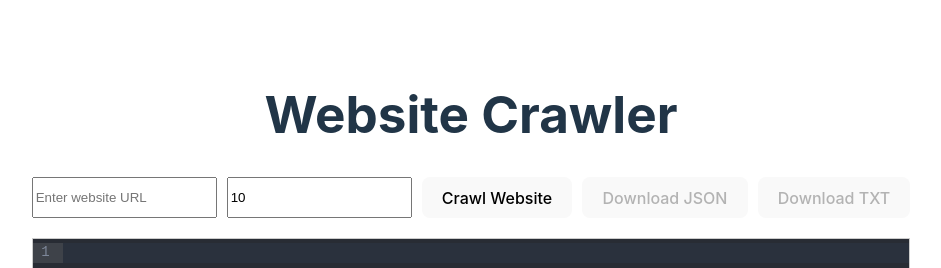
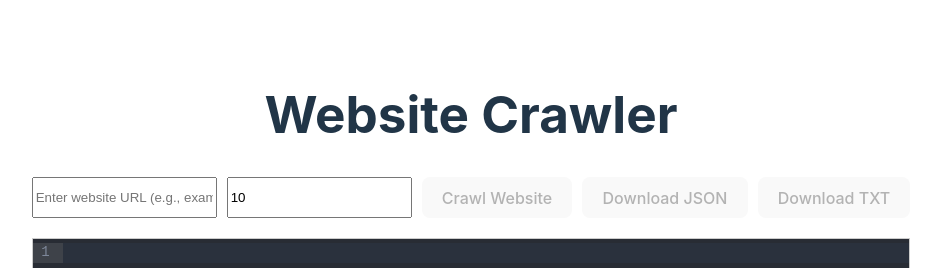
Before and after one commit to arnauddsj/websitetotext, a Vue app in the folder client/: page / in a window 1280 px wide. Shown: the top 268 px of the page, without its empty margins (169-1110 px from the left). Built offline with nearby package versions, Linux system fonts and the light colour scheme.

Commit message:
up security

```diff
--- a/client/index.html
+++ b/client/index.html
@@ -3,6 +3,8 @@
 
 <head>
   <meta charset="UTF-8" />
+  <meta http-equiv="Content-Security-Policy"
+    content="default-src 'self'; script-src 'self' 'unsafe-inline'; style-src 'self' 'unsafe-inline'; connect-src 'self' http://localhost:8000;">
   <link rel="icon" type="image/svg+xml" href="/vite.svg" />
   <meta name="viewport" content="width=device-width, initial-scale=1.0" />
   <title>Website to text - Convert any website to Text or Json.</title>
--- a/client/package.json
+++ b/client/package.json
@@ -14,6 +14,7 @@
     "@codemirror/view": "^6.29.1",
     "axios": "^1.7.2",
     "codemirror": "^6.0.1",
+    "dompurify": "^3.1.6",
     "vue": "^3.4.31"
   },
   "devDependencies": {
--- a/client/src/App.vue
+++ b/client/src/App.vue
@@ -1,11 +1,12 @@
 <script setup lang="ts">
-import { ref, onMounted, shallowRef } from "vue";
+import { ref, onMounted, shallowRef, computed } from "vue";
 import axios from "axios";
 import { EditorView, basicSetup } from "codemirror";
 import { json } from "@codemirror/lang-json";
 import { EditorState } from "@codemirror/state";
 import { lineNumbers } from "@codemirror/view";
 import { oneDark } from "@codemirror/theme-one-dark";
+import DOMPurify from "dompurify";
 
 interface CrawlResult {
   pages: Array<{
@@ -26,11 +27,41 @@ const loading = ref(false);
 const editorElement = ref(null);
 const editorView = shallowRef<EditorView | null>(null);
 
+const normalizedUrl = computed(() => {
+  let normalizedUrl = url.value.trim().toLowerCase();
+  if (!normalizedUrl.startsWith("http://") && !normalizedUrl.startsWith("https://")) {
+    normalizedUrl = "https://" + normalizedUrl;
+  }
+  return normalizedUrl;
+});
+
+const isValidUrl = computed(() => {
+  try {
+    new URL(normalizedUrl.value);
+    return true;
+  } catch {
+    return false;
+  }
+});
+
+const isValidMaxPages = computed(() => {
+  return Number.isInteger(maxPages.value) && maxPages.value > 0 && maxPages.value <= 100;
+});
+
+const canCrawl = computed(() => isValidUrl.value && isValidMaxPages.value);
+
 const handleKeyPress = (event: KeyboardEvent) => {
   if (event.key === "Enter") {
     crawlWebsite();
   }
 };
+
+const sanitizeContent = (content: string) => {
+  return DOMPurify.sanitize(content);
+};
+
+const lastCrawlTime = ref(0);
+const CRAWL_COOLDOWN = 5000; // 5 seconds
 
 onMounted(() => {
   const state = EditorState.create({
@@ -69,25 +100,57 @@ onMounted(() => {
   }
 });
 
+axios.defaults.withCredentials = true;
+
 const crawlWebsite = async () => {
+  const now = Date.now();
+  if (now - lastCrawlTime.value < CRAWL_COOLDOWN) {
+    alert(
+      `Please wait ${Math.ceil(
+        (CRAWL_COOLDOWN - (now - lastCrawlTime.value)) / 1000
+      )} seconds before crawling again.`
+    );
+    return;
+  }
+
+  lastCrawlTime.value = now;
+
+  if (!canCrawl.value) {
+    alert("Please enter a valid URL and number of pages (1-100).");
+    return;
+  }
   loading.value = true;
   try {
-    const response = await axios.post("http://localhost:8000/crawl", {
-      url: url.value,
-      max_pages: maxPages.value,
-    });
+    const response = await axios.post(
+      "http://localhost:8000/crawl",
+      {
+        url: normalizedUrl.value,
+        max_pages: maxPages.value,
+      },
+      {
+        headers: {
+          "X-CSRF-TOKEN":
+            document.querySelector('meta[name="csrf-token"]')?.getAttribute("content") ||
+            "",
+        },
+      }
+    );
     result.value = response.data;
 
     // Update the editor content
     if (editorView.value) {
       const jsonString = JSON.stringify(result.value, null, 2);
       editorView.value.dispatch({
-        changes: { from: 0, to: editorView.value.state.doc.length, insert: jsonString },
+        changes: {
+          from: 0,
+          to: editorView.value.state.doc.length,
+          insert: sanitizeContent(jsonString),
+        },
       });
     }
   } catch (error) {
     console.error("Error:", error);
-    alert("An error occurred while crawling the website.");
+    alert("An error occurred while crawling the website. Please try again later.");
   } finally {
     loading.value = false;
   }
@@ -155,11 +218,11 @@ const convertToTxt = () => {
     <div class="input-group">
       <input
         v-model="url"
-        placeholder="Enter website URL"
+        placeholder="Enter website URL (e.g., example.com)"
         @keyup.enter="handleKeyPress"
       />
       <input v-model="maxPages" type="number" placeholder="Max pages to crawl" />
-      <button @click="crawlWebsite" :disabled="loading">
+      <button @click="crawlWebsite" :disabled="loading || !canCrawl">
         {{ loading ? "Crawling..." : "Crawl Website" }}
       </button>
       <button @click="downloadJSON" :disabled="!result">Download JSON</button>
```
Also changed, not shown: 1 other file (tests, documents, lock files or other folders).
